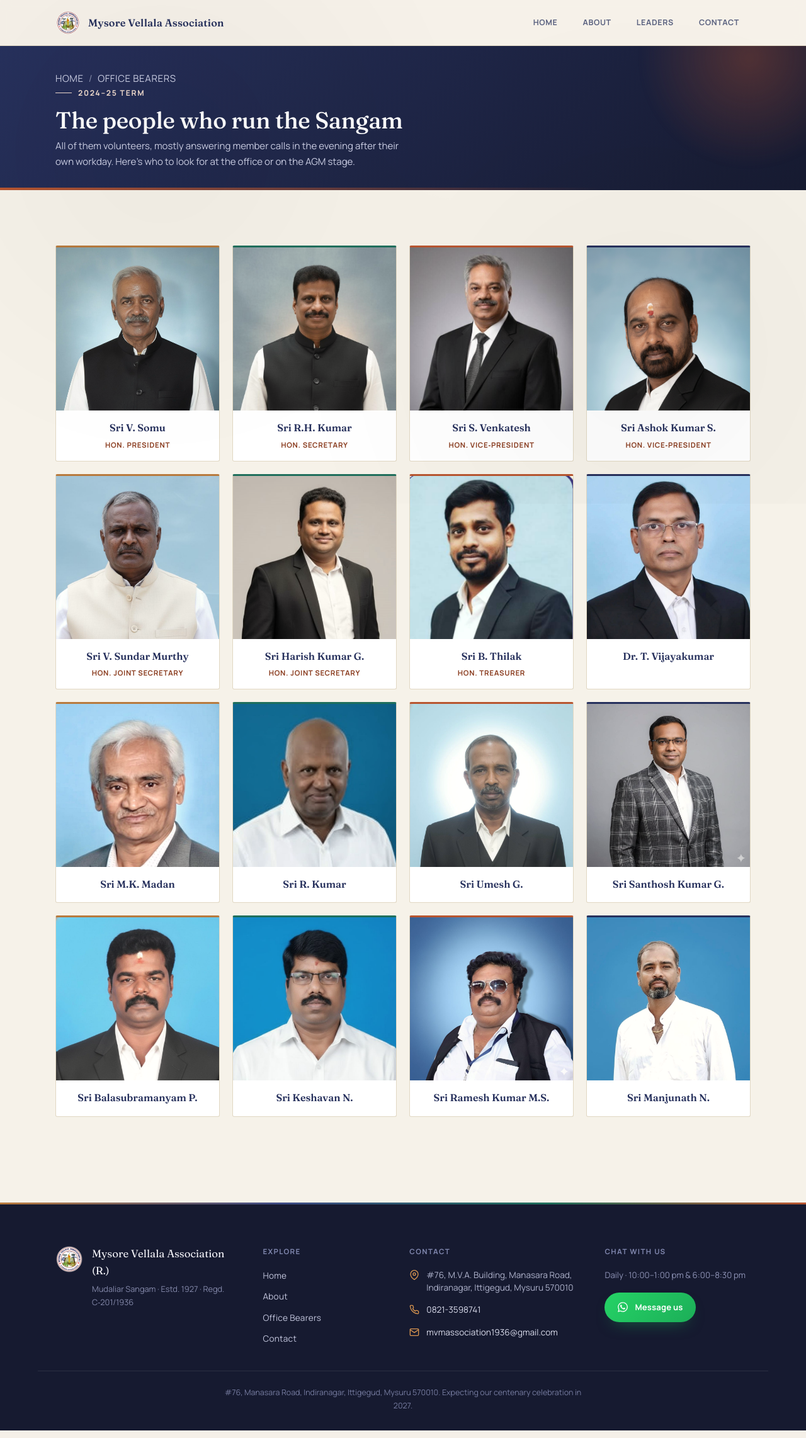
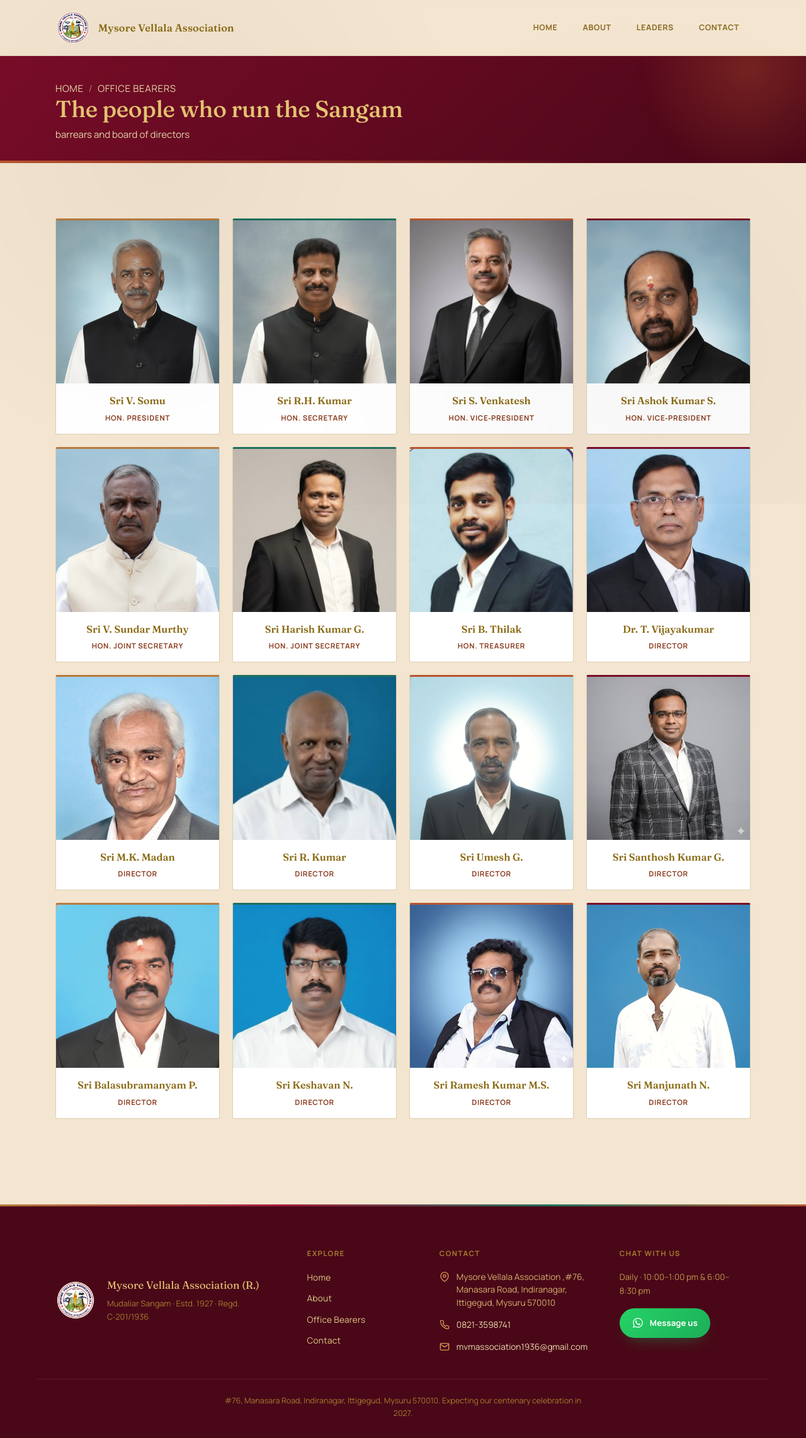
Before and after one commit to infophoenixdigimarketing/vela-mudiliyar, a PHP site: page /bearers.html in a window 1280 px wide. Shown: the whole page at 63% size. Run offline with PHP 8.4, Linux system fonts and the light colour scheme.

Commit message:
Update project5

```diff
--- a/client/bearers.html
+++ b/client/bearers.html
@@ -10,7 +10,7 @@
     content="Meet the office bearers and board of directors of Mysore Vellala Association (R.) for the 2024-25 term, including our Hon. President, Secretary and Treasurer.">
   <meta name="robots" content="index, follow, max-image-preview:large, max-snippet:-1, max-video-preview:-1">
   <meta name="author" content="Mysore Vellala Association (R.)">
-  <meta name="theme-color" content="#26305C">
+  <meta name="theme-color" content="#7A0C28">
 
   <meta property="og:type" content="website">
   <meta property="og:site_name" content="Mysore Vellala Association">
@@ -59,10 +59,9 @@
     <div class="page-hero">
       <div class="wrap">
         <p class="breadcrumb"><a href="/">Home</a><span>/</span>Office Bearers</p>
-        <span class="kicker">2024&ndash;25 term</span>
+        <!-- <span class="kicker">2024&ndash;25 term</span> -->
         <h1>The people who run the Sangam</h1>
-        <p>All of them volunteers, mostly answering member calls in the evening after their own
-          workday. Here's who to look for at the office or on the AGM stage.</p>
+        <p>barrears and board of directors</p>
       </div>
     </div>
 
@@ -104,42 +103,46 @@
           </figure>
           <figure class="person-card">
             <img src="mva-assets/people/t-vijayakumar.jpg" alt="Dr. T. Vijayakumar" loading="lazy" decoding="async">
-            <figcaption><span class="p-name">Dr. T. Vijayakumar</span></figcaption>
+            <figcaption><span class="p-name">Dr. T. Vijayakumar</span><span class="p-role">Director</span></figcaption>
+            </figcaption>
           </figure>
           <figure class="person-card">
             <img src="mva-assets/people/mk-madan.jpg" alt="Sri M.K. Madan" loading="lazy" decoding="async">
-            <figcaption><span class="p-name">Sri M.K. Madan</span></figcaption>
+            <figcaption><span class="p-name">Sri M.K. Madan</span><span class="p-role">Director</span></figcaption>
           </figure>
           <figure class="person-card">
             <img src="mva-assets/people/r-kumar.jpg" alt="Sri R. Kumar" loading="lazy" decoding="async">
-            <figcaption><span class="p-name">Sri R. Kumar</span></figcaption>
+            <figcaption><span class="p-name">Sri R. Kumar</span><span class="p-role">Director</span></figcaption>
           </figure>
           <figure class="person-card">
             <img src="mva-assets/people/umesh-g.jpg" alt="Sri Umesh G." loading="lazy" decoding="async">
-            <figcaption><span class="p-name">Sri Umesh G.</span></figcaption>
+            <figcaption><span class="p-name">Sri Umesh G.</span><span class="p-role">Director</span></figcaption>
           </figure>
           <figure class="person-card">
             <img src="mva-assets/people/santhosh-kumar-g.jpg" alt="Sri Santhosh Kumar G." loading="lazy"
               decoding="async">
-            <figcaption><span class="p-name">Sri Santhosh Kumar G.</span></figcaption>
+            <figcaption><span class="p-name">Sri Santhosh Kumar G.</span><span class="p-role">Director</span>
+            </figcaption>
           </figure>
           <figure class="person-card">
             <img src="mva-assets/people/balasubramanyam-p.jpg" alt="Sri Balasubramanyam P." loading="lazy"
               decoding="async">
-            <figcaption><span class="p-name">Sri Balasubramanyam P.</span></figcaption>
+            <figcaption><span class="p-name">Sri Balasubramanyam P.</span><span class="p-role">Director</span>
+            </figcaption>
           </figure>
           <figure class="person-card">
             <img src="mva-assets/people/keshavan-n.jpg" alt="Sri Keshavan N." loading="lazy" decoding="async">
-            <figcaption><span class="p-name">Sri Keshavan N.</span></figcaption>
+            <figcaption><span class="p-name">Sri Keshavan N.</span><span class="p-role">Director</span></figcaption>
           </figure>
           <figure class="person-card">
             <img src="mva-assets/people/ramesh-kumar-ms.jpg" alt="Sri Ramesh Kumar M.S." loading="lazy"
               decoding="async">
-            <figcaption><span class="p-name">Sri Ramesh Kumar M.S.</span></figcaption>
+            <figcaption><span class="p-name">Sri Ramesh Kumar M.S.</span><span class="p-role">Director</span>
+            </figcaption>
           </figure>
           <figure class="person-card">
             <img src="mva-assets/people/manjunath-n.jpg" alt="Sri Manjunath N." loading="lazy" decoding="async">
-            <figcaption><span class="p-name">Sri Manjunath N.</span></figcaption>
+            <figcaption><span class="p-name">Sri Manjunath N.</span><span class="p-role">Director</span></figcaption>
           </figure>
         </div>
 
@@ -184,15 +187,27 @@
         <h4 class="footer-heading">Contact</h4>
         <ul class="footer-contact">
           <li>
-            <svg viewBox="0 0 24 24" fill="none" stroke="currentColor" stroke-width="2" stroke-linecap="round" stroke-linejoin="round" aria-hidden="true"><path d="M21 10c0 7-9 13-9 13s-9-6-9-13a9 9 0 0 1 18 0z"/><circle cx="12" cy="10" r="3"/></svg>
-            <span>#76, M.V.A. Building, Manasara Road, Indiranagar, Ittigegud, Mysuru 570010</span>
+            <svg viewBox="0 0 24 24" fill="none" stroke="currentColor" stroke-width="2" stroke-linecap="round"
+              stroke-linejoin="round" aria-hidden="true">
+              <path d="M21 10c0 7-9 13-9 13s-9-6-9-13a9 9 0 0 1 18 0z" />
+              <circle cx="12" cy="10" r="3" />
+            </svg>
+            <span>Mysore Vellala Association ,#76, Manasara Road, Indiranagar, Ittigegud, Mysuru 570010</span>
           </li>
           <li>
-            <svg viewBox="0 0 24 24" fill="none" stroke="currentColor" stroke-width="2" stroke-linecap="round" stroke-linejoin="round" aria-hidden="true"><path d="M22 16.92v3a2 2 0 0 1-2.18 2 19.79 19.79 0 0 1-8.63-3.07 19.5 19.5 0 0 1-6-6 19.79 19.79 0 0 1-3.07-8.67A2 2 0 0 1 4.11 2h3a2 2 0 0 1 2 1.72c.127.96.361 1.903.7 2.81a2 2 0 0 1-.45 2.11L8.09 9.91a16 16 0 0 0 6 6l1.27-1.27a2 2 0 0 1 2.11-.45c.907.339 1.85.573 2.81.7A2 2 0 0 1 22 16.92z"/></svg>
+            <svg viewBox="0 0 24 24" fill="none" stroke="currentColor" stroke-width="2" stroke-linecap="round"
+              stroke-linejoin="round" aria-hidden="true">
+              <path
+                d="M22 16.92v3a2 2 0 0 1-2.18 2 19.79 19.79 0 0 1-8.63-3.07 19.5 19.5 0 0 1-6-6 19.79 19.79 0 0 1-3.07-8.67A2 2 0 0 1 4.11 2h3a2 2 0 0 1 2 1.72c.127.96.361 1.903.7 2.81a2 2 0 0 1-.45 2.11L8.09 9.91a16 16 0 0 0 6 6l1.27-1.27a2 2 0 0 1 2.11-.45c.907.339 1.85.573 2.81.7A2 2 0 0 1 22 16.92z" />
+            </svg>
             <a href="tel:+918213598741">0821-3598741</a>
           </li>
           <li>
-            <svg viewBox="0 0 24 24" fill="none" stroke="currentColor" stroke-width="2" stroke-linecap="round" stroke-linejoin="round" aria-hidden="true"><rect x="2" y="4" width="20" height="16" rx="2"/><path d="m22 6-10 7L2 6"/></svg>
+            <svg viewBox="0 0 24 24" fill="none" stroke="currentColor" stroke-width="2" stroke-linecap="round"
+              stroke-linejoin="round" aria-hidden="true">
+              <rect x="2" y="4" width="20" height="16" rx="2" />
+              <path d="m22 6-10 7L2 6" />
+            </svg>
             <a href="mailto:mvmassociation1936@gmail.com">mvmassociation1936&#64;gmail.com</a>
           </li>
         </ul>
@@ -202,7 +217,10 @@
         <h4 class="footer-heading">Chat with us</h4>
         <p class="footer-hours">Daily &middot; 10:00&ndash;1:00&nbsp;pm &amp; 6:00&ndash;8:30&nbsp;pm</p>
         <a class="footer-whatsapp" href="https://wa.me/919845104414" target="_blank" rel="noopener">
-          <svg viewBox="0 0 448 512" fill="currentColor" aria-hidden="true"><path d="M380.9 97.1C339 55.1 283.2 32 223.9 32c-122.4 0-222 99.6-222 222 0 39.1 10.2 77.3 29.6 111L0 480l117.7-30.9c32.4 17.7 68.9 27 106.1 27h.1c122.3 0 224.1-99.6 224.1-222 0-59.3-25.2-115-67.1-157zm-157 341.6c-33.2 0-65.7-8.9-94-25.7l-6.7-4-69.8 18.3L72 359.2l-4.4-7c-18.5-29.4-28.2-63.3-28.2-98.2 0-101.7 82.8-184.5 184.6-184.5 49.3 0 95.6 19.2 130.4 54.1 34.8 34.9 56.2 81.2 56.1 130.5 0 101.8-84.9 184.6-186.6 184.6zm101.2-138.2c-5.5-2.8-32.8-16.2-37.9-18-5.1-1.9-8.8-2.8-12.5 2.8-3.7 5.6-14.3 18-17.6 21.8-3.2 3.7-6.5 4.2-12 1.4-32.6-16.3-54-29.1-75.5-66-5.7-9.8 5.7-9.1 16.3-30.3 1.8-3.7.9-6.9-.5-9.7-1.4-2.8-12.5-30.1-17.1-41.2-4.5-10.8-9.1-9.3-12.5-9.5-3.2-.2-6.9-.2-10.6-.2-3.7 0-9.7 1.4-14.8 6.9-5.1 5.6-19.4 19-19.4 46.3 0 27.3 19.9 53.7 22.6 57.4 2.8 3.7 39.1 59.7 94.8 83.8 35.2 15.2 49 16.5 66.6 13.9 10.7-1.6 32.8-13.4 37.4-26.4 4.6-13 4.6-24.1 3.2-26.4-1.3-2.5-5-3.9-10.5-6.6z"/></svg>
+          <svg viewBox="0 0 448 512" fill="currentColor" aria-hidden="true">
+            <path
+              d="M380.9 97.1C339 55.1 283.2 32 223.9 32c-122.4 0-222 99.6-222 222 0 39.1 10.2 77.3 29.6 111L0 480l117.7-30.9c32.4 17.7 68.9 27 106.1 27h.1c122.3 0 224.1-99.6 224.1-222 0-59.3-25.2-115-67.1-157zm-157 341.6c-33.2 0-65.7-8.9-94-25.7l-6.7-4-69.8 18.3L72 359.2l-4.4-7c-18.5-29.4-28.2-63.3-28.2-98.2 0-101.7 82.8-184.5 184.6-184.5 49.3 0 95.6 19.2 130.4 54.1 34.8 34.9 56.2 81.2 56.1 130.5 0 101.8-84.9 184.6-186.6 184.6zm101.2-138.2c-5.5-2.8-32.8-16.2-37.9-18-5.1-1.9-8.8-2.8-12.5 2.8-3.7 5.6-14.3 18-17.6 21.8-3.2 3.7-6.5 4.2-12 1.4-32.6-16.3-54-29.1-75.5-66-5.7-9.8 5.7-9.1 16.3-30.3 1.8-3.7.9-6.9-.5-9.7-1.4-2.8-12.5-30.1-17.1-41.2-4.5-10.8-9.1-9.3-12.5-9.5-3.2-.2-6.9-.2-10.6-.2-3.7 0-9.7 1.4-14.8 6.9-5.1 5.6-19.4 19-19.4 46.3 0 27.3 19.9 53.7 22.6 57.4 2.8 3.7 39.1 59.7 94.8 83.8 35.2 15.2 49 16.5 66.6 13.9 10.7-1.6 32.8-13.4 37.4-26.4 4.6-13 4.6-24.1 3.2-26.4-1.3-2.5-5-3.9-10.5-6.6z" />
+          </svg>
           <span>Message us</span>
         </a>
       </div>
--- a/client/public/styles.css
+++ b/client/public/styles.css
@@ -1,18 +1,24 @@
 /* ============================================================
    Mysore Vellala Association — design tokens
-   Editorial / heritage-journal template. Indigo & bronze palette.
+   Editorial / heritage-journal template. Royal maroon & gold palette.
    ============================================================ */
 :root{
-  --ink:          #1B1F30;
-  --ink-soft:     #5B6280;
+  --ink:          #6B5410;
+  --ink-soft:     #8A6A24;
   --paper:        #FFFFFF;
-  --cream:        #F6F2E9;
-  --surface-alt:  #EFE7D6;
+  --cream:        #F3E5D0;
+  --surface-alt:  #FAF2E4;
 
-  --primary:       #26305C;
-  --primary-light: #3D4B85;
-  --primary-dark:  #161A30;
-  --primary-tint:  #E6E7EF;
+  --primary:       #7A0C28;
+  --primary-light: #A31B3D;
+  --primary-dark:  #4A0718;
+  --primary-tint:  #F5DCE0;
+
+  /* Gold text family: headings/emphasis text use --gold on light
+     backgrounds; --gold-bright is for text sitting on the dark maroon
+     surfaces (hero, footer, page-hero banners, stat cards, notice box). */
+  --gold:        #8A6A14;
+  --gold-bright: #E8C874;
 
   /* Fixed jewel palette — always available regardless of page theme,
      used to add colour variety across card grids, stat rows, etc. */
@@ -42,10 +48,10 @@
   --accent-tint:  var(--bronze-tint);
 
   --success:      var(--teal-dark);
-  --rule:         #E1D8C3;
+  --rule:         #DED0B3;
 
-  --shadow:       0 26px 54px -32px rgba(22,26,48,0.45);
-  --shadow-sm:    0 12px 28px -18px rgba(22,26,48,0.35);
+  --shadow:       0 26px 54px -32px rgba(74,7,24,0.45);
+  --shadow-sm:    0 12px 28px -18px rgba(74,7,24,0.35);
   --radius-sm:    4px;
   --radius-md:    10px;
   --radius-lg:    20px;
@@ -85,7 +91,7 @@ a{ color: inherit; }
 
 h1,h2,h3,h4{
   font-family: var(--display);
-  color: var(--primary);
+  color: var(--gold);
   margin: 0;
   font-weight: 600;
   letter-spacing: -0.01em;
@@ -126,7 +132,7 @@ p{ margin: 0 0 1rem; color: var(--ink-soft); max-width: 62ch; }
 /* ============================= NAV ============================= */
 .site-header{
   position: sticky; top:0; z-index: 500; overflow: visible;
-  background: rgba(246,242,233,0.86);
+  background: rgba(243,229,208,0.86);
   backdrop-filter: blur(8px);
   border-bottom: 1px solid var(--rule);
   transition: box-shadow .3s var(--ease), background .3s var(--ease);
@@ -150,11 +156,12 @@ p{ margin: 0 0 1rem; color: var(--ink-soft); max-width: 62ch; }
 .site-header.is-scrolled .header-inner{ padding: 10px 28px; }
 
 .brand{ display:flex; align-items:center; gap:12px; text-decoration:none; color:var(--ink); }
-.brand-mark{ width:40px; height:40px; object-fit:contain; transition: transform .45s var(--ease); }
+.brand-mark{ width:56px; height:56px; object-fit:contain; transition: transform .45s var(--ease), width .3s var(--ease), height .3s var(--ease); }
+.site-header.is-scrolled .brand-mark{ width:44px; height:44px; }
 .brand:hover .brand-mark{ transform: rotate(-8deg) scale(1.1); }
 .brand-text{
   font-family: var(--display); font-weight:600; font-size:1.02rem;
-  letter-spacing:.01em; color: var(--primary);
+  letter-spacing:.01em; color: var(--gold);
 }
 
 .site-nav{ display:flex; flex-wrap:wrap; gap: 4px; row-gap:6px; justify-content:flex-end; }
@@ -328,11 +345,11 @@ p{ margin: 0 0 1rem; color: var(--ink-soft); max-width: 62ch; }
   display:block; filter: saturate(0.92) sepia(0.06);
 }
 .person-card figcaption{ padding: 14px 14px 16px; }
-.p-name{ display:block; font-family: var(--display); font-size:1rem; color: var(--primary); font-weight:600; }
+.p-name{ display:block; font-family: var(--display); font-size:1rem; color: var(--gold); font-weight:600; }
 .p-role{ display:block; font-size:.72rem; color: var(--accent-dark); font-weight:700; margin-top:4px; letter-spacing:.06em; text-transform:uppercase; }
 
 .board-label{
-  font-weight:600; color: var(--primary); margin-bottom:18px; font-family: var(--display);
+  font-weight:600; color: var(--gold); margin-bottom:18px; font-family: var(--display);
   font-size:1.2rem; font-style: italic; text-align:center; max-width:none;
 }
 
@@ -563,14 +580,14 @@ p{ margin: 0 0 1rem; color: var(--ink-soft); max-width: 62ch; }
 @media (prefers-reduced-motion: reduce){
   .page-hero::before{ animation: none; }
 }
-.breadcrumb{ font-size:.74rem; letter-spacing:.04em; text-transform:uppercase; margin-bottom:12px; color:#9EA4C4; }
-.breadcrumb a{ color:#C9CCE2; text-decoration:none; }
+.breadcrumb{ font-size:.74rem; letter-spacing:.04em; text-transform:uppercase; margin-bottom:12px; color:#C39A4E; }
+.breadcrumb a{ color:#EAD9AC; text-decoration:none; }
 .breadcrumb a:hover{ text-decoration:underline; }
 .breadcrumb span{ opacity:.6; margin:0 8px; }
 .page-hero .kicker{ color: var(--accent-tint); }
 .page-hero .kicker::before{ background: var(--accent-tint); }
-.page-hero h1{ color:#fff; font-size: clamp(1.6rem, 3vw, 2.3rem); margin-bottom:10px; font-weight:500; }
-.page-hero p{ color:#CDD0E6; max-width:62ch; margin:0; font-size:.94rem; }
+.page-hero h1{ color: var(--gold-bright); font-size: clamp(1.6rem, 3vw, 2.3rem); margin-bottom:10px; font-weight:500; }
+.page-hero p{ color:#EAD9AC; max-width:62ch; margin:0; font-size:.94rem; }
 
 /* ============================= HOME: QUICK LINKS HUB ============================= */
 .home-teaser{ padding: 8px 0 0; }
@@ -596,49 +613,49 @@ p{ margin: 0 0 1rem; color: var(--ink-soft); max-width: 62ch; }
 .quick-link-card h3{ margin:2px 0 0; }
 .quick-link-card p{ font-size:.9rem; margin:0; }
 .ql-arrow{
-  margin-top:auto; padding-top:8px; font-size:.85rem; font-weight:700; color: var(--primary);
+  margin-top:auto; padding-top:8px; font-size:.85rem; font-weight:700; color: var(--gold);
   display:inline-block; transition: transform .25s var(--ease);
 }
 .quick-link-card:hover .ql-arrow{ transform: translateX(4px); }
 
 /* ============================= FOOTER ============================= */
 .site-footer{
-  position:relative; background: var(--primary-dark); color: #C7CADF; padding: 68px 0 0; overflow:hidden;
+  position:relative; background: var(--primary-dark); color: #E0C889; padding: 68px 0 0; overflow:hidden;
 }
 .site-footer::before{
   content:''; position:absolute; top:0; left:0; right:0; height:3px;
   background: linear-gradient(90deg, var(--bronze) 0%, var(--primary-light) 35%, var(--teal) 68%, var(--terracotta) 100%);
 }
 .footer-inner{
-  display:grid; grid-template-columns: 1.5fr 1fr 1.4fr 1.2fr; gap: 40px;
+  display:grid; grid-template-columns: 1.9fr .9fr 1.3fr 1.1fr; gap: 40px;
   padding-bottom: 40px; border-bottom: 1px solid rgba(255,255,255,.09);
 }
 
-.footer-brand{ display:flex; align-items:flex-start; gap:14px; }
-.footer-brand img{ width:44px; height:44px; }
-.footer-brand p{ margin:0; color: #F1F1F6; font-family: var(--display); font-size:1.05rem; }
-.footer-brand .muted{ font-family: var(--body); font-size:.8rem; color:#8489AA; margin-top:4px; }
+.footer-brand{ display:flex; align-items:center; gap:18px; }
+.footer-brand img{ width:64px; height:64px; flex:none; }
+.footer-brand p{ margin:0; color: var(--gold-bright); font-family: var(--display); font-size:1.05rem; white-space:nowrap; }
+.footer-brand .muted{ font-family: var(--body); font-size:.8rem; color:#A67C2E; margin-top:4px; white-space:normal; }
 
 .footer-heading{
   font-family: var(--body); font-size:.72rem; letter-spacing:.12em; text-transform:uppercase;
-  color:#8087AE; font-weight:700; margin: 0 0 18px;
+  color:#A67C2E; font-weight:700; margin: 0 0 18px;
 }
 
 .footer-nav{ display:flex; flex-direction:column; gap:11px; max-width:none; }
 .footer-nav a{
-  text-decoration:none; font-size:.85rem; letter-spacing:.02em; color:#C2C5DC;
+  text-decoration:none; font-size:.85rem; letter-spacing:.02em; color:#E0C889;
   transition: color .2s ease, padding-left .2s var(--ease);
 }
 .footer-nav a:hover{ color: var(--accent-tint); padding-left:4px; }
-.footer-nav a.active{ color:#fff; font-weight:700; }
+.footer-nav a.active{ color: var(--gold-bright); font-weight:700; }
 
 .footer-contact{ list-style:none; margin:0; padding:0; display:flex; flex-direction:column; gap:15px; }
-.footer-contact li{ display:flex; gap:11px; align-items:flex-start; font-size:.85rem; line-height:1.5; color:#AFB3CC; }
+.footer-contact li{ display:flex; gap:11px; align-items:flex-start; font-size:.85rem; line-height:1.5; color:#D4B36E; }
 .footer-contact svg{ flex:none; width:16px; height:16px; margin-top:2px; color: var(--bronze-light); }
-.footer-contact a{ color:#DADCEC; text-decoration:none; transition: color .2s ease; }
-.footer-contact a:hover{ color:#fff; }
+.footer-contact a{ color:#EAD9AC; text-decoration:none; transition: color .2s ease; }
+.footer-contact a:hover{ color: var(--gold-bright); }
 
-.footer-hours{ font-size:.83rem; color:#9095B8; margin: 0 0 16px; }
+.footer-hours{ font-size:.83rem; color:#C39A4E; margin: 0 0 16px; }
 .footer-whatsapp{
   position:relative; overflow:hidden; isolation:isolate;
   display:inline-flex; align-items:center; gap:10px;
@@ -658,7 +675,7 @@ p{ margin: 0 0 1rem; color: var(--ink-soft); max-width: 62ch; }
 .footer-whatsapp svg{ width:18px; height:18px; flex:none; }
 
 .footer-fine{
-  text-align:center; font-size:.78rem; color:#767CA0; margin: 24px auto 0;
+  text-align:center; font-size:.78rem; color:#A67C2E; margin: 24px auto 0;
   max-width:640px; padding: 0 28px 28px;
 }
 
```
Also changed, not shown: other parts of client/public/styles.css (+43 -33 lines), client/about.html (+28 -13 lines), client/awards.html (+21 -6 lines), client/contact.html (+25 -9 lines), client/finance.html (+21 -6 lines), client/gallery.html (+21 -6 lines), client/index.html (+23 -7 lines), client/membership.html (+21 -6 lines), client/memory.html (+21 -6 lines), client/report.html (+23 -7 lines), client/services.html (+21 -6 lines). Lines whose indentation alone changed are shown as unchanged.
